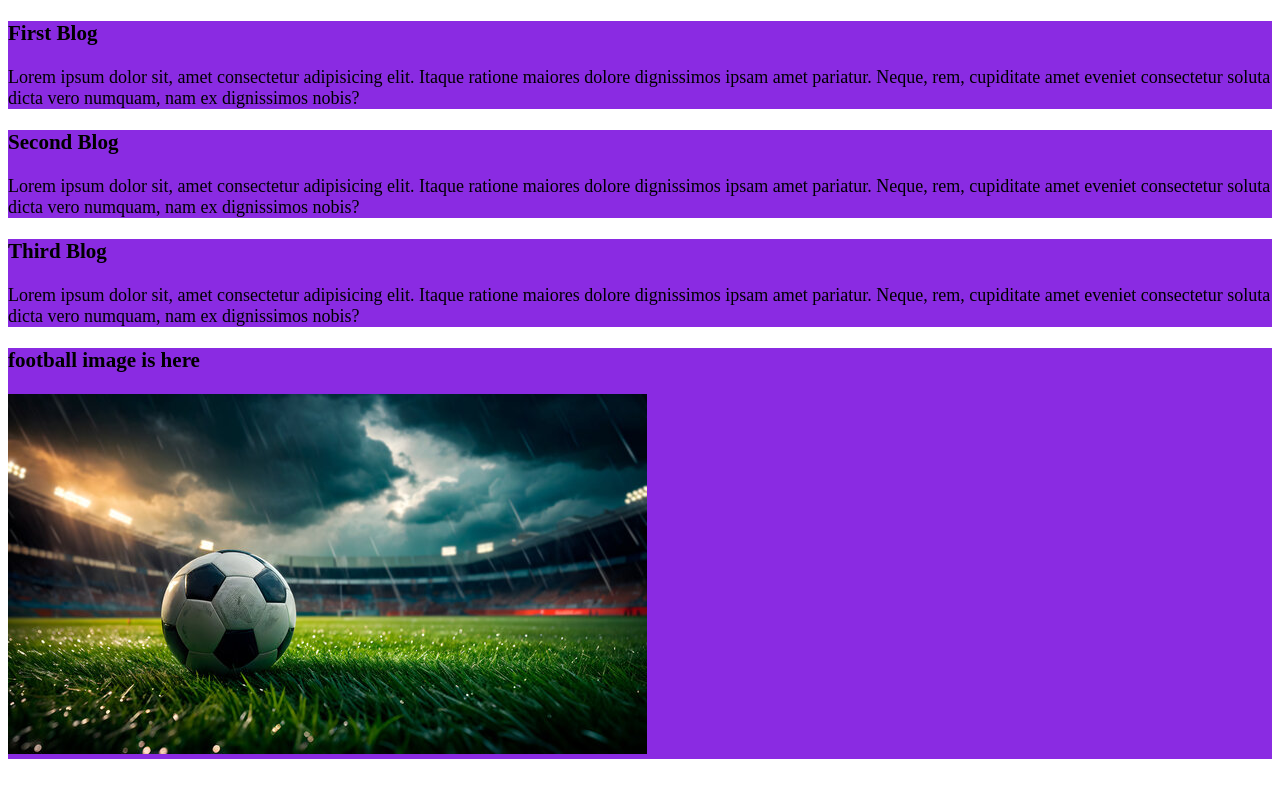
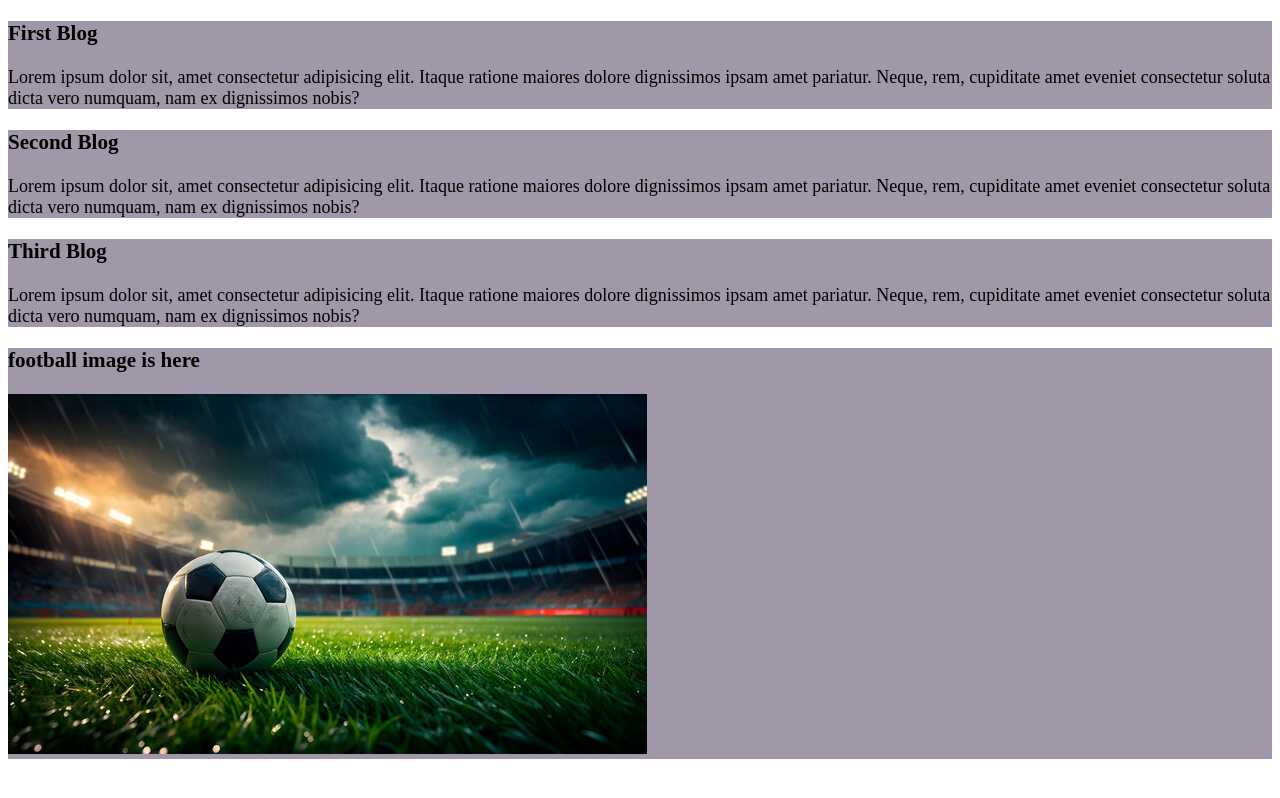
Before and after one commit to almomen535/My-first-repo, a plain HTML site: page index.html in a window 1280 px wide. Drawn offline with Linux system fonts and the light colour scheme.

Commit message:
background color change

```diff
--- a/style.css/blog.css
+++ b/style.css/blog.css
@@ -1,5 +1,5 @@
 div{
-    background-color: blueviolet;
+    background-color: rgb(160, 151, 169);
     margin-bottom: 8;
     font-size: large;
 }
```
